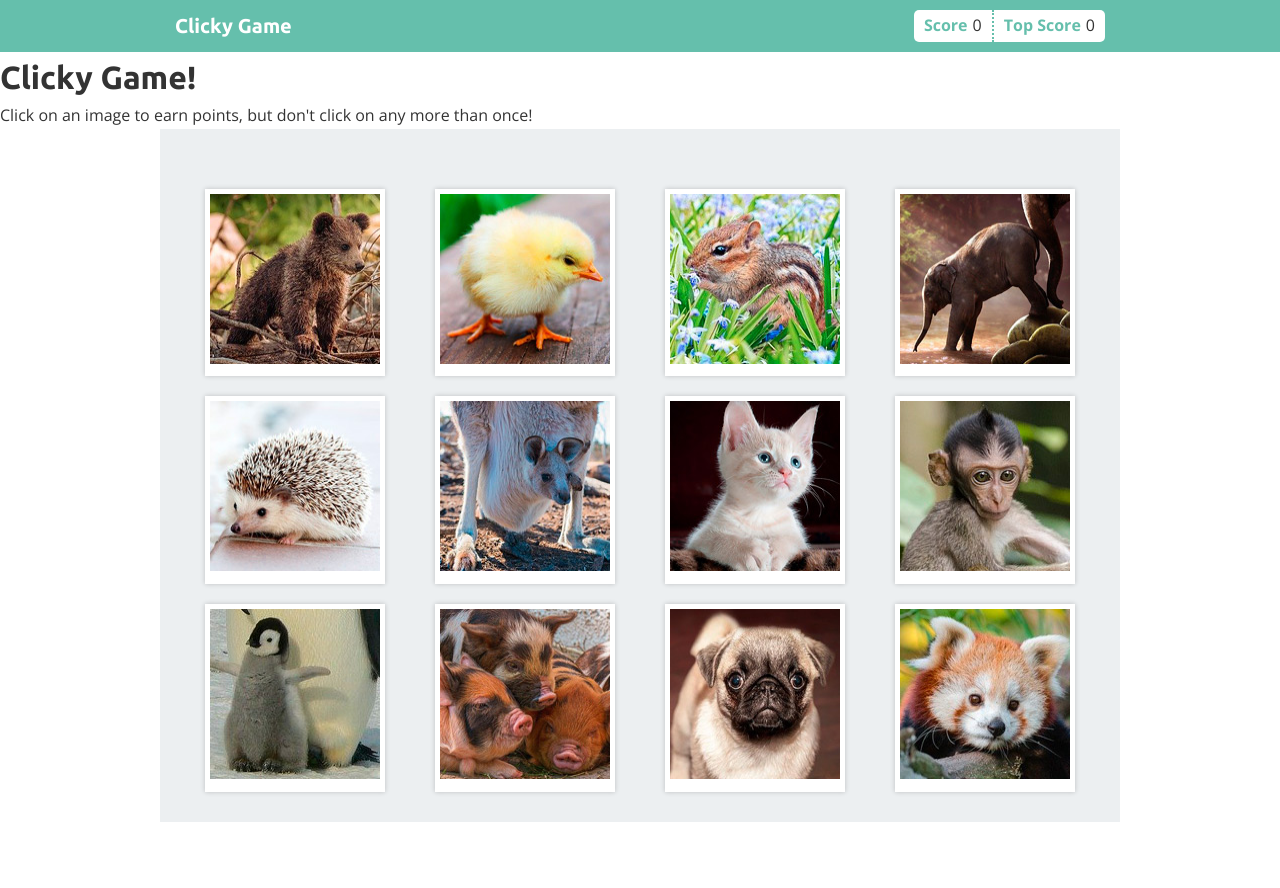
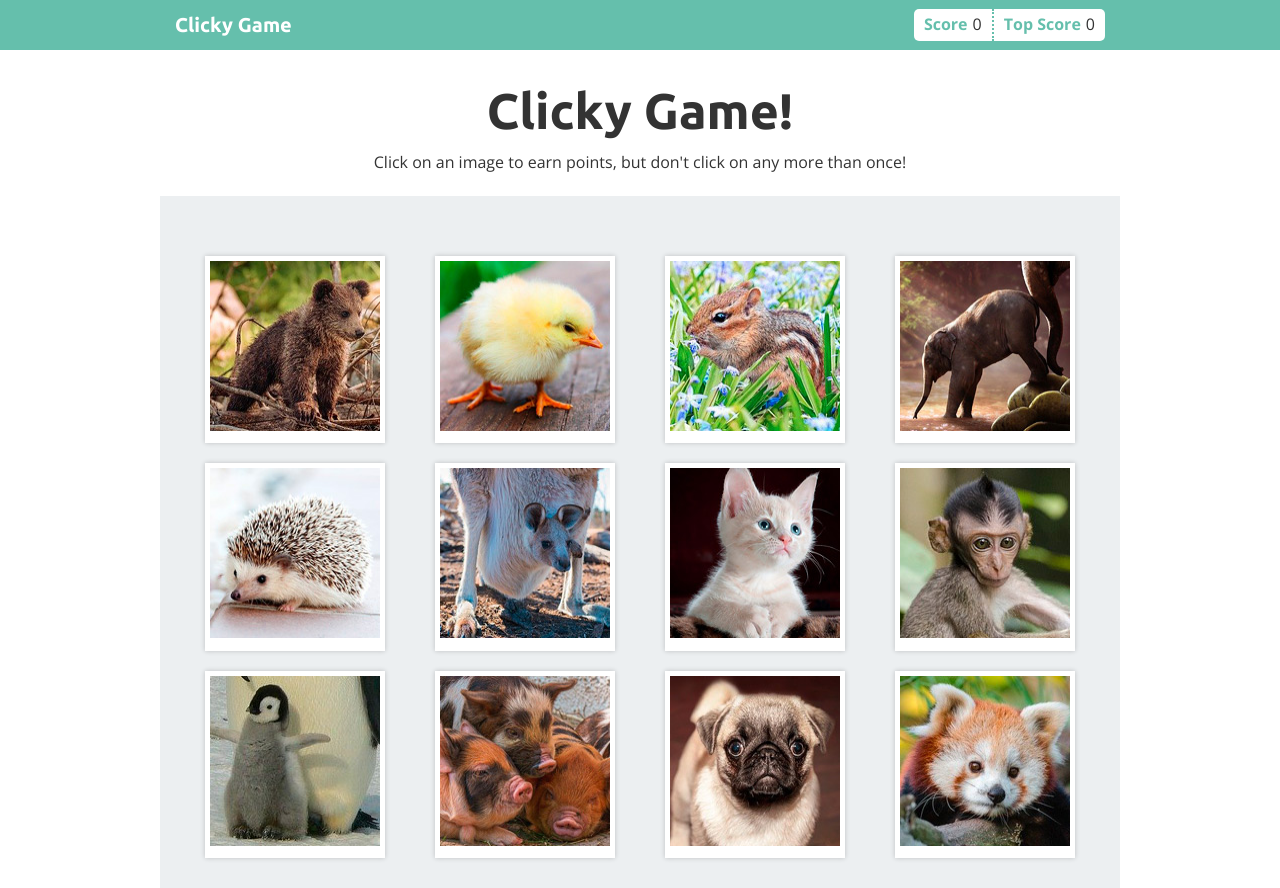
Before and after one commit to yuda0110/ClickyGame, a React (Create React App) app: page / in a window 1280 px wide. Before the commit the page ends 822 px from the top, so only its background shows below. Built offline with nearby package versions, Linux system fonts and the light colour scheme.

Commit message:
Minimal styling for Header

```diff
--- a/src/components/Header/style.css
+++ b/src/components/Header/style.css
@@ -0,0 +1,18 @@
+header {
+    padding: 7rem 2rem 2rem;
+}
+
+h1 {
+    font-size: 5rem;
+    text-align: center;
+}
+
+header p {
+    text-align: left;
+}
+
+@media screen and (min-width: 501px) {
+    header p {
+        text-align: center;
+    }
+}
--- a/src/components/Nav/style.css
+++ b/src/components/Nav/style.css
@@ -1,11 +1,15 @@
 nav {
     width: 100%;
     background: var(--color-green);
+    position: fixed;
+    top: 0;
+    left: 0;
 }
 
 .nav-container {
     width: 100%;
     max-width: 960px;
+    height: 5rem;
     margin: 0 auto;
     padding: 1rem 1.5rem;
     display: flex;
@@ -29,6 +33,7 @@ nav {
 .score {
     padding: .3rem 1rem;
     display: flex;
+    align-items: center;
 }
 
 .score:not(:last-child) {
```
